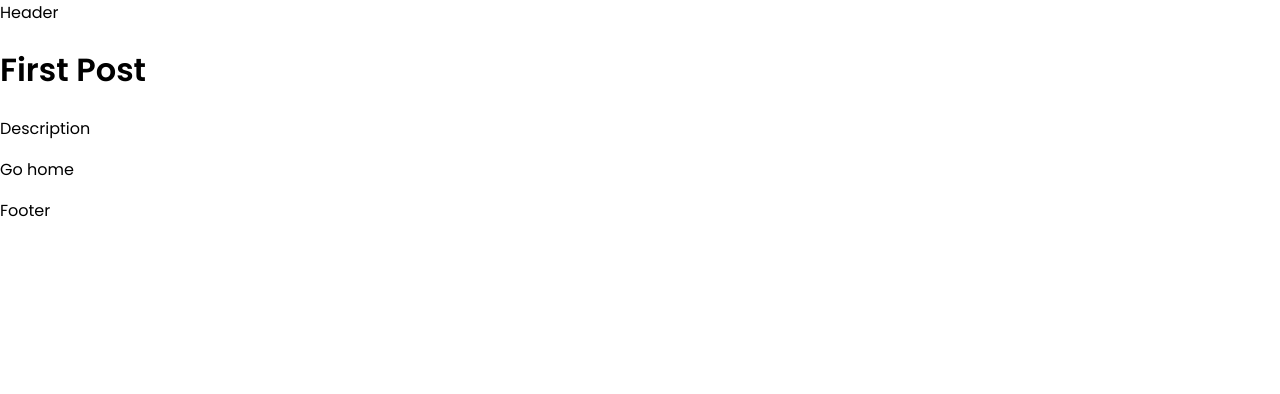
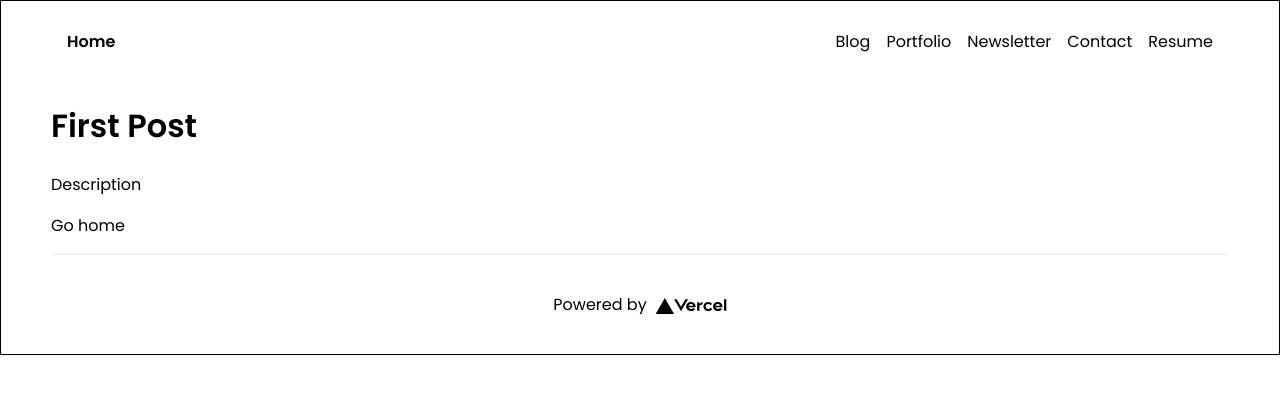
Before and after one commit to itsevalieu/blog, a Next.js app: page /posts/first-post in a window 1280 px wide. Shown: the top 394 px of the page. Built offline with nearby package versions, Linux system fonts and the light colour scheme.

Commit message:
Adding Header, Footer to Layout

```diff
--- /dev/null
+++ b/components/Layout.module.scss
@@ -0,0 +1,4 @@
+.Layout {
+  padding: 0 50px;
+  border: 1px solid black;
+}
--- a/components/Layout.tsx
+++ b/components/Layout.tsx
@@ -1,19 +1,21 @@
 import { ReactNode } from "react";
 import Head from "next/head";
-
+import Header from "./Header/Header";
+import Footer from "./Footer/Footer";
+import styles from "./Layout.module.scss";
 type Props = {
   children?: ReactNode;
   title?: string;
 };
 export default function Layout({ children, title = "Blog" }: Props) {
   return (
-    <div>
-      <Head>
+    <div className={styles.Layout}>
+      {/* <Head>
         <title>{title}</title>
-      </Head>
-      <header>Header</header>
+      </Head> */}
+      <Header />
       {children}
-      <footer>Footer</footer>
+      <Footer />
     </div>
   );
 }
```
